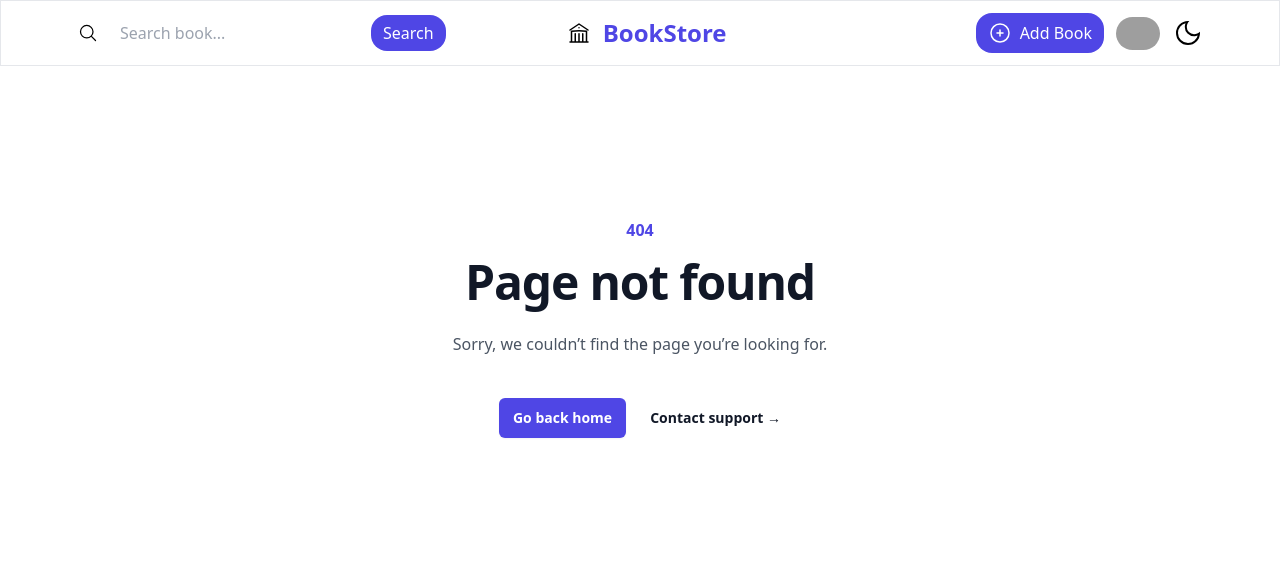
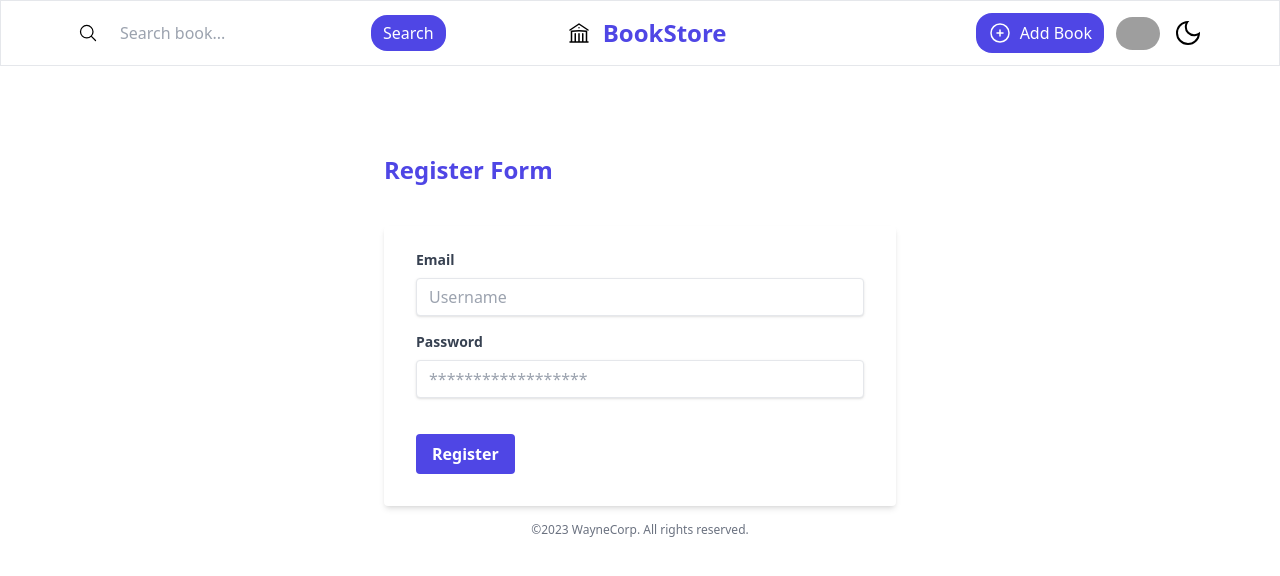
Before and after one commit to Aung-IO/library, a React (Vite) app: page /register in a window 1280 px wide. Before the commit this address had no page. Shown: the top 576 px of the page. Built offline with nearby package versions, Linux system fonts and the light colour scheme; grey boxes are pictures that could not be loaded.

Commit message:
signUp with firebase

```diff
--- a/src/components/BookList.jsx
+++ b/src/components/BookList.jsx
@@ -1,4 +1,4 @@
-import { collection, deleteDoc, doc, getDocs, orderBy, query } from "firebase/firestore";
+import { collection, deleteDoc, doc, getDocs, onSnapshot, orderBy, query } from "firebase/firestore";
 import React, { useEffect, useState } from "react";
 import { Link, useLocation } from "react-router-dom";
 import book from "../assets/cover.png";
@@ -21,14 +21,14 @@ export default function BookList() {
     let ref = doc(db, "books", id);
     console.log(ref);
      deleteDoc(ref);
-    setBooks(prev => prev.filter(b => b.id !== id));
+
 }
 
   useEffect(function () {
     setLoading(true);
     let ref = collection(db, "books");
     let q = query(ref, orderBy("date", "desc"));
-    getDocs(q).then((docs) => {
+    onSnapshot(q , (docs) => {
       if (docs.empty) {
         setError("Oops... Nothing Here !");
         setLoading(false);
@@ -43,7 +43,7 @@ export default function BookList() {
         setLoading(false);
         setError("");
       }
-    });
+    })
   }, []);
 
   if (error) {
--- a/src/firebase/index.js
+++ b/src/firebase/index.js
@@ -1,5 +1,6 @@
 import { initializeApp } from "firebase/app";
 import { getFirestore } from 'firebase/firestore';
+import { getAuth } from 'firebase/auth';
 
 
 // For Firebase JS SDK v7.20.0 and later, measurementId is optional
@@ -16,5 +17,6 @@ const firebaseConfig = {
 const app = initializeApp(firebaseConfig);
 
 let db = getFirestore(app);
+let auth = getAuth(app);
 
-export { db };
+export { db , auth };
--- /dev/null
+++ b/src/hooks/useSignUp.js
@@ -0,0 +1,27 @@
+import { useState } from 'react'
+import { createUserWithEmailAndPassword } from 'firebase/auth'
+import { auth } from '../firebase'
+
+export default function useSignUp() {
+
+    const [ error , setError ] = useState(null);
+    const [ loading , setLoading ] = useState(false);
+
+
+    const signUp = async (email,password) => {
+   try {
+    setLoading(true);
+    let res = await createUserWithEmailAndPassword ( auth , email , password)
+    setError('');
+    setLoading(false);
+    return res.user;
+} catch (error) {
+       setLoading(false);
+    setError( error.message);
+   }
+
+
+
+}
+    return { error , loading, signUp}
+}
--- a/src/pages/BookDetail.jsx
+++ b/src/pages/BookDetail.jsx
@@ -5,7 +5,7 @@ import bookImg from "../assets/cover.png";
 import useTheme from "../hooks/useTheme";
 import LoadingAnimation from "../components/LoadingAnimation";
 import { useState } from "react";
-import { doc, getDoc } from "firebase/firestore";
+import { doc, getDoc, onSnapshot } from "firebase/firestore";
 import { db } from "../firebase";
 
 export default function BookDetail() {
@@ -17,7 +17,7 @@ export default function BookDetail() {
   useState(() => {
     setLoading(true);
     let ref = doc(db, "books", id);
-    getDoc(ref).then((doc) => {
+   onSnapshot(ref, (doc) => {
     if (doc.exists()) {
       let book = { id: doc.id, ...doc.data() };
       setBook(book);
@@ -26,7 +26,7 @@ export default function BookDetail() {
       setError("Document not found");
       setLoading(false)
     }
-    });
+  })
   }, [id]);
 
   let { isDark } = useTheme();
--- a/src/pages/BookForm.jsx
+++ b/src/pages/BookForm.jsx
@@ -3,6 +3,7 @@ import {
     collection,
     doc,
     getDoc,
+    onSnapshot,
     serverTimestamp,
     updateDoc,
 } from "firebase/firestore";
@@ -25,14 +26,14 @@ export default function Create() {
     if (id) {
       setIsEdit(true);
       let ref = doc(db, "books", id);
-      getDoc(ref).then((doc) => {
+     onSnapshot(ref , (doc) => {
         if (doc.exists()) {
           let { title, description, categories } = doc.data();
           setTitle(title);
           setDescription(description);
           setCategories(categories);
         }
-      });
+      })
     }
     //create form
     else {
--- /dev/null
+++ b/src/pages/Login.jsx
@@ -0,0 +1,54 @@
+import React from "react";
+
+export default function Login() {
+  return (
+    <>
+      <div className="w-full max-w-lg mx-auto mt-16">
+        <h1 className="text-2xl font-bold text-primary">Login Form</h1>
+        <form className="bg-white shadow-md rounded px-8 pt-6 pb-8 mb-4 mt-10">
+          <div className="mb-4">
+            <label
+              className="block text-gray-700 text-sm font-bold mb-2"
+              htmlFor="username"
+            >
+              Email
+            </label>
+            <input
+              className="shadow appearance-none border rounded w-full py-2 px-3 text-gray-700 leading-tight focus:outline-none focus:shadow-outline"
+              id="username"
+              type="email"
+              placeholder="Username"
+            />
+          </div>
+          <div className="mb-6 mt-4">
+            <label
+              className="block text-gray-700 text-sm font-bold mb-2"
+              htmlFor="password"
+            >
+              Password
+            </label>
+            <input
+              className="shadow appearance-none border rounded w-full py-2 px-3 text-gray-700 mb-3 leading-tight focus:outline-none focus:shadow-outline"
+              id="password"
+              type="password"
+              placeholder="******************"
+            />
+            {/* <p className="text-red-500 text-xs italic">Please choose a password.</p> */}
+          </div>
+          <div className="flex items-center justify-between">
+            <button
+              className="bg-primary hover:bg-blue-700 text-white font-bold py-2 px-4 rounded focus:outline-none focus:shadow-outline"
+              type="button"
+            >
+             Login
+            </button>
+
+          </div>
+        </form>
+        <p className="text-center text-gray-500 text-xs">
+          &copy;2020 Acme Corp. All rights reserved.
+        </p>
+      </div>
+    </>
+  );
+}
--- /dev/null
+++ b/src/pages/Register.jsx
@@ -0,0 +1,77 @@
+import React, { useState } from "react";
+import useSignUp from "../hooks/useSignUp";
+import { useNavigate } from "react-router-dom";
+
+export default function Register() {
+  let { error, loading, signUp } = useSignUp();
+
+  let [email, setEmail] = useState("");
+  let [password, setPassword] = useState("");
+  let navigate = useNavigate();
+
+  let registerUser = async (e) => {
+    e.preventDefault();
+    let user = await signUp(email, password);
+    navigate('/');
+  };
+  return (
+    <>
+      <div className="w-full max-w-lg mx-auto mt-16">
+        <h1 className="text-2xl font-bold text-primary">Register Form</h1>
+        <form
+          className="bg-white shadow-md rounded px-8 pt-6 pb-8 mb-4 mt-10"
+          onSubmit={registerUser}
+        >
+          <div className="mb-4">
+            <label
+              className="block text-gray-700 text-sm font-bold mb-2"
+              htmlFor="username"
+            >
+              Email
+            </label>
+            <input
+              value={email}
+              onChange={(e) => setEmail(e.target.value)}
+              className="shadow appearance-none border rounded w-full py-2 px-3 text-gray-700 leading-tight focus:outline-none focus:shadow-outline"
+              id="username"
+              type="email"
+              placeholder="Username"
+            />
+          </div>
+          <div className="mb-6 mt-4">
+            <label
+              className="block text-gray-700 text-sm font-bold mb-2"
+              htmlFor="password"
+            >
+              Password
+            </label>
+            <input
+              value={password}
+              onChange={(e) => setPassword(e.target.value)}
+              className="shadow appearance-none border  rounded w-full py-2 px-3 text-gray-700 mb-3 leading-tight focus:outline-none focus:shadow-outline"
+              id="password"
+              type="password"
+              placeholder="******************"
+            />
+            {error && <p className="text-red-500 text-xs italic">{error}</p>}
+          </div>
+          <div className="flex items-center justify-between">
+            <button
+              className="flex items-center bg-primary hover:bg-blue-700 text-white font-bold py-2 px-4 rounded focus:outline-none focus:shadow-outline"
+              type="submit"
+            >
+             {loading &&  <svg class="animate-spin -ml-1 mr-3 h-5 w-5 text-white" xmlns="http://www.w3.org/2000/svg" fill="none" viewBox="0 0 24 24">
+      <circle class="opacity-25" cx="12" cy="12" r="10" stroke="currentColor" stroke-width="4"></circle>
+      <path class="opacity-75" fill="currentColor" d="M4 12a8 8 0 018-8V0C5.373 0 0 5.373 0 12h4zm2 5.291A7.962 7.962 0 014 12H0c0 3.042 1.135 5.824 3 7.938l3-2.647z"></path>
+    </svg>}
+              Register
+            </button>
+          </div>
+        </form>
+        <p className="text-center text-gray-500 text-xs">
+          &copy;2023 WayneCorp. All rights reserved.
+        </p>
+      </div>
+    </>
+  );
+}
```
Also changed, not shown: src/router/index.jsx (+11 -0 lines). Lines whose indentation alone changed are shown as unchanged.
